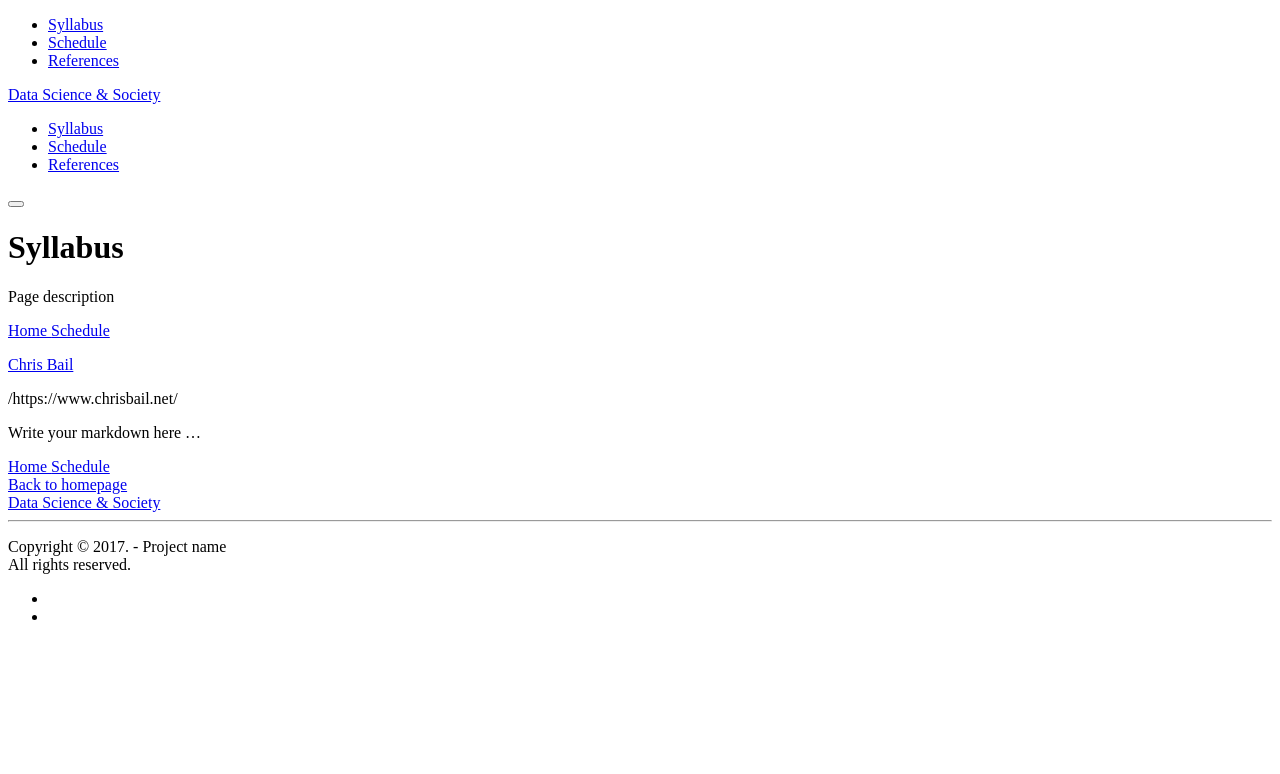
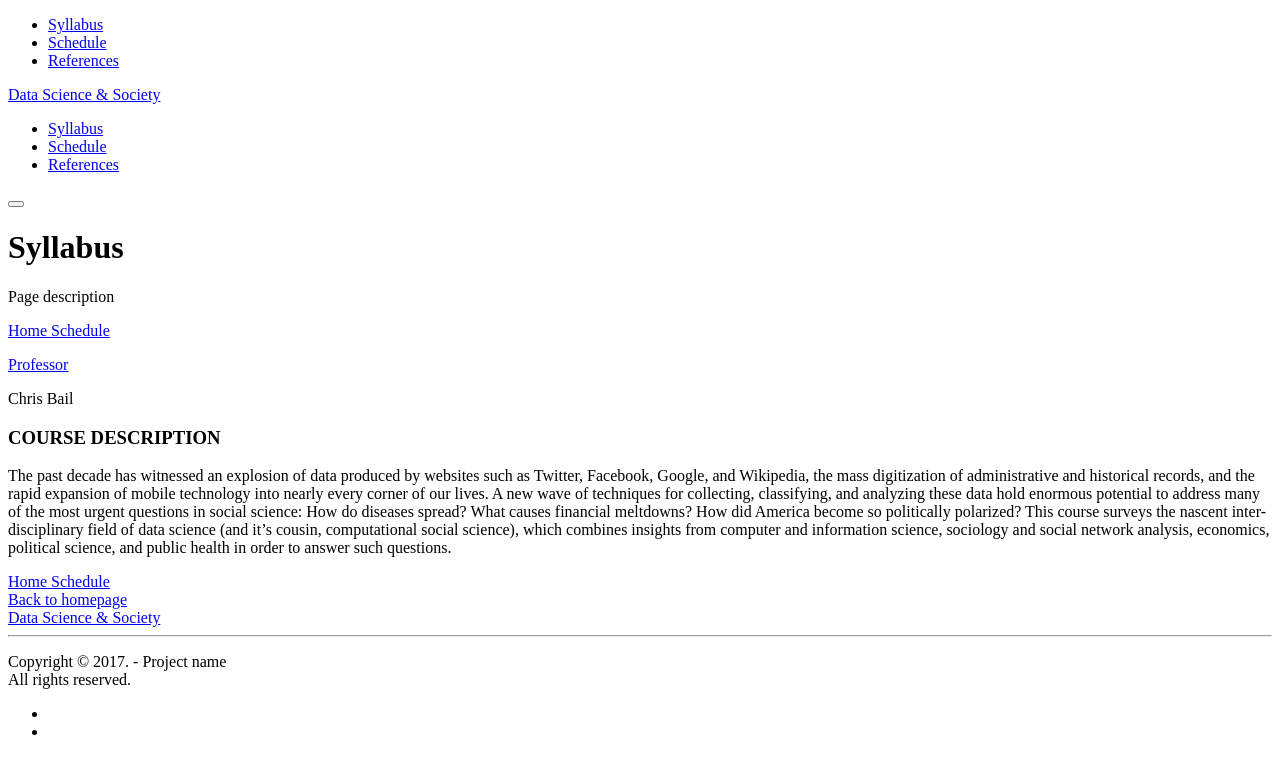
Before and after one commit to dssoc/dssoc.github.io, a Jekyll site: the page built from syllabus.md, in a window 1280 px wide. Shown: the top 774 px of the page. Built offline with Jekyll 4.4.1, drawn with Linux system fonts in a browser that asks for light colours; a style sheet for code colours, icons or effects is not loaded.

Commit message:
update syllabus

```diff
--- a/syllabus.md
+++ b/syllabus.md
@@ -10,10 +10,11 @@ description: Page description
 
 # Author box
 author:
-    title: Chris Bail
+    title: Professor
     title_url: '#'
     external_url: true
-    description: '/https://www.chrisbail.net/'
+    description: Chris Bail
+    url: '/https://www.chrisbail.net/'
 
 # Micro navigation
 micro_nav: true
@@ -28,4 +29,6 @@ page_nav:
         url: '/schedule'
 ---
 
-Write your markdown here ...
+### COURSE DESCRIPTION
+
+The past decade has witnessed an explosion of data produced by websites such as Twitter, Facebook, Google, and Wikipedia, the mass digitization of administrative and historical records, and the rapid expansion of mobile technology into nearly every corner of our lives. A new wave of techniques for collecting, classifying, and analyzing these data hold enormous potential to address many of the most urgent questions in social science: How do diseases spread? What causes financial meltdowns? How did America become so politically polarized? This course surveys the nascent inter-disciplinary field of data science (and it’s cousin, computational social science), which combines insights from computer and information science, sociology and social network analysis, economics, political science, and public health in order to answer such questions.
```
